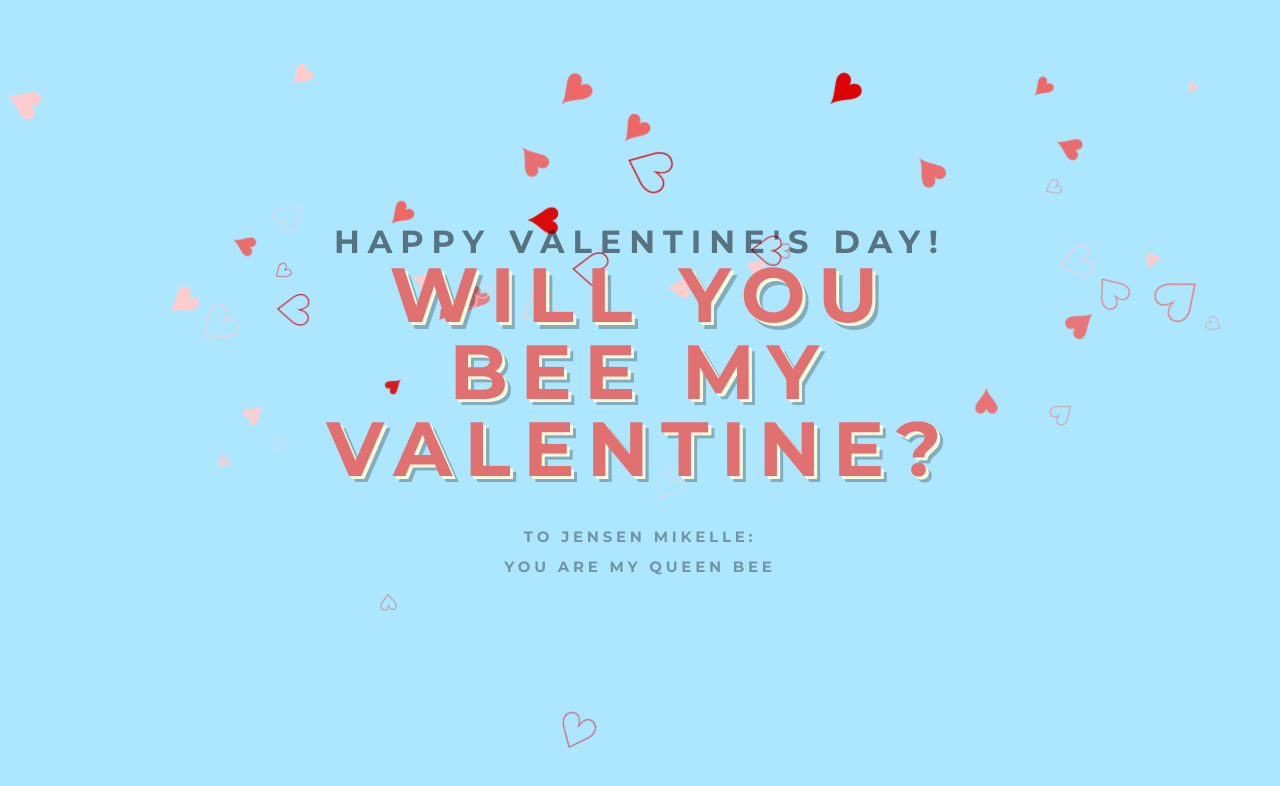
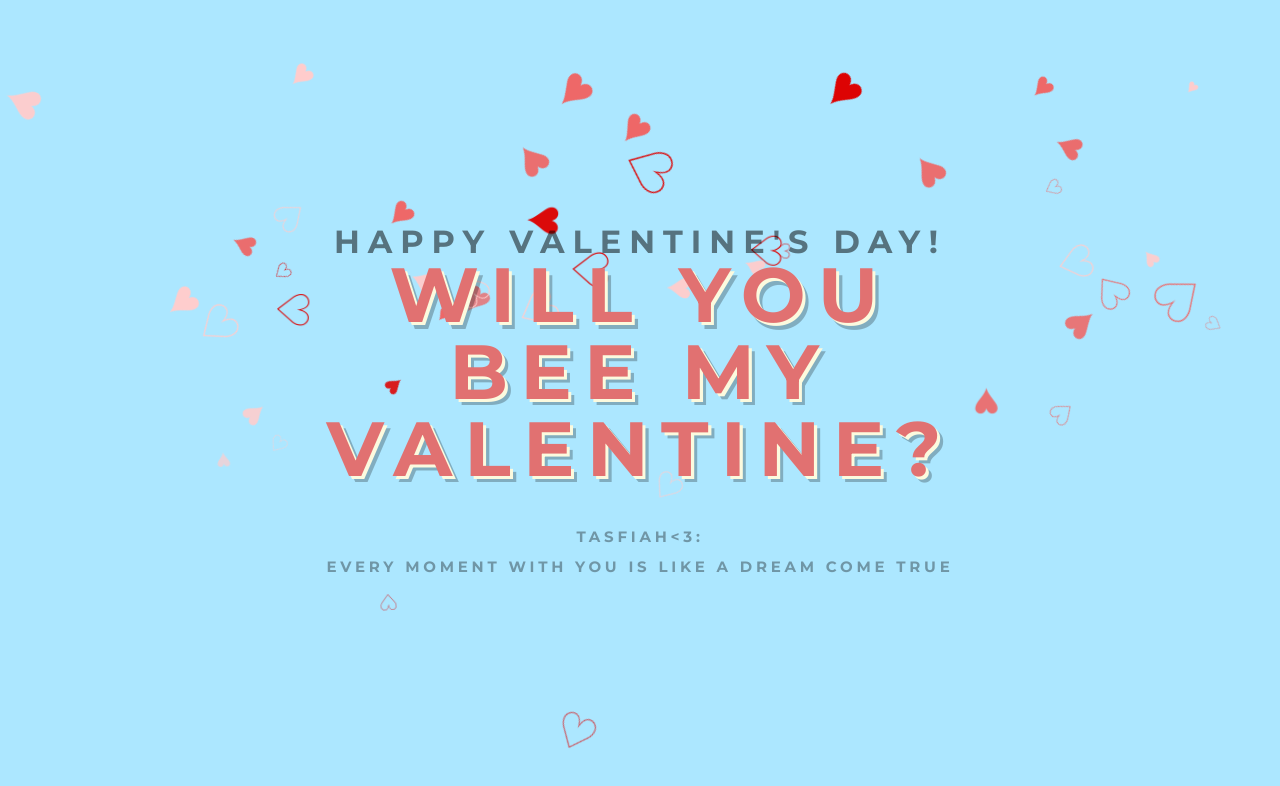
Before and after one commit to abdur-png/loverrr, a plain HTML site: page index.html in a window 1280 px wide. Drawn offline with Linux system fonts and the light colour scheme.

Commit message:
Update index.html

```diff
--- a/index.html
+++ b/index.html
@@ -17,9 +17,9 @@
 			</h1>
 
 			<h2>
-				To <span id="valentine">Jensen Mikelle</span>:
+				<span id="valentine">Tasfiah<3</span>:
 				<br />
-				<span id="message">You are my queen bee</span>
+				<span id="message">Every moment with you is like a dream come true</span>
 			</h2>
 		</div>
 		<script src="./script.js" type="text/javascript"></script>
```
